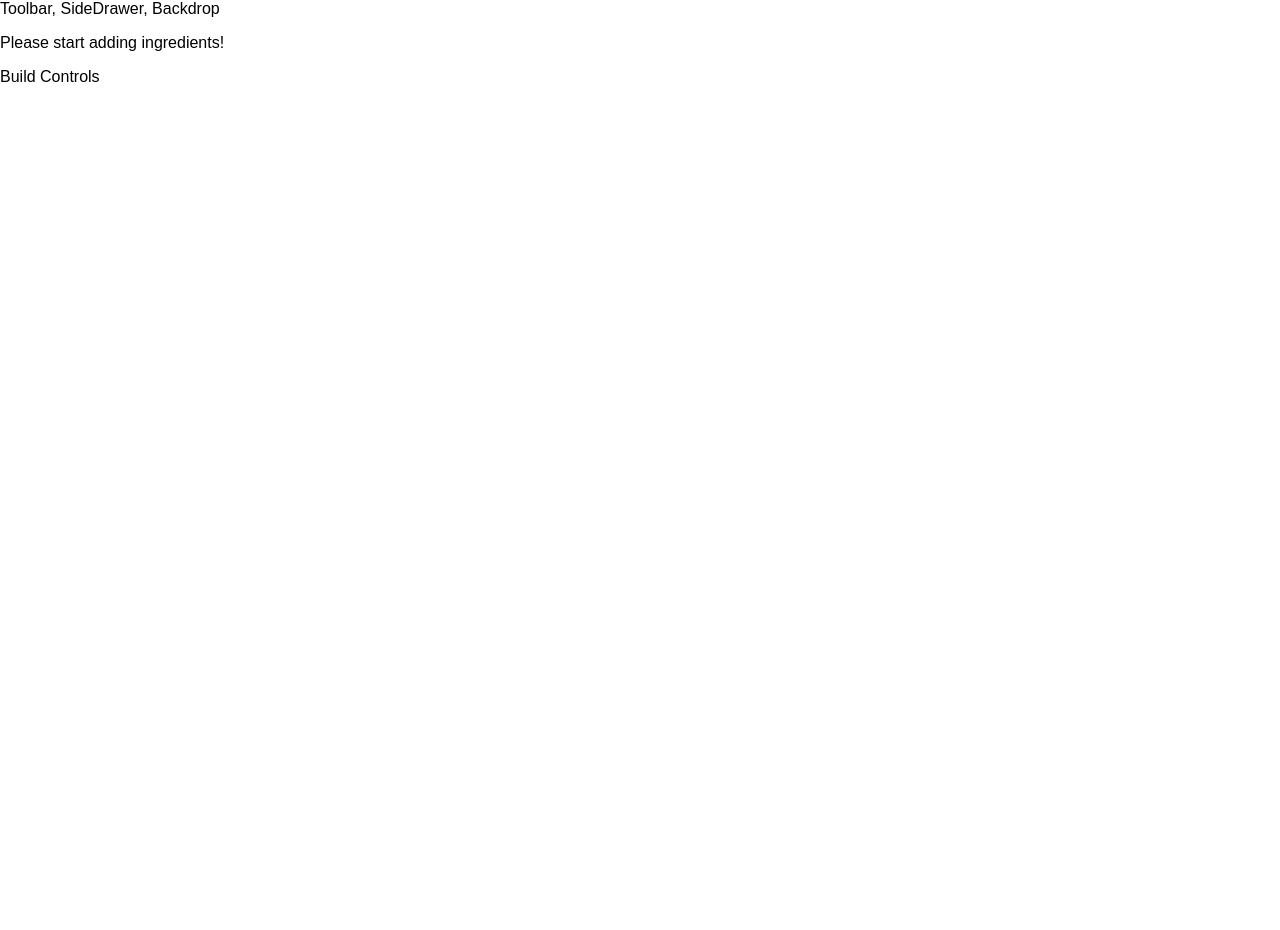
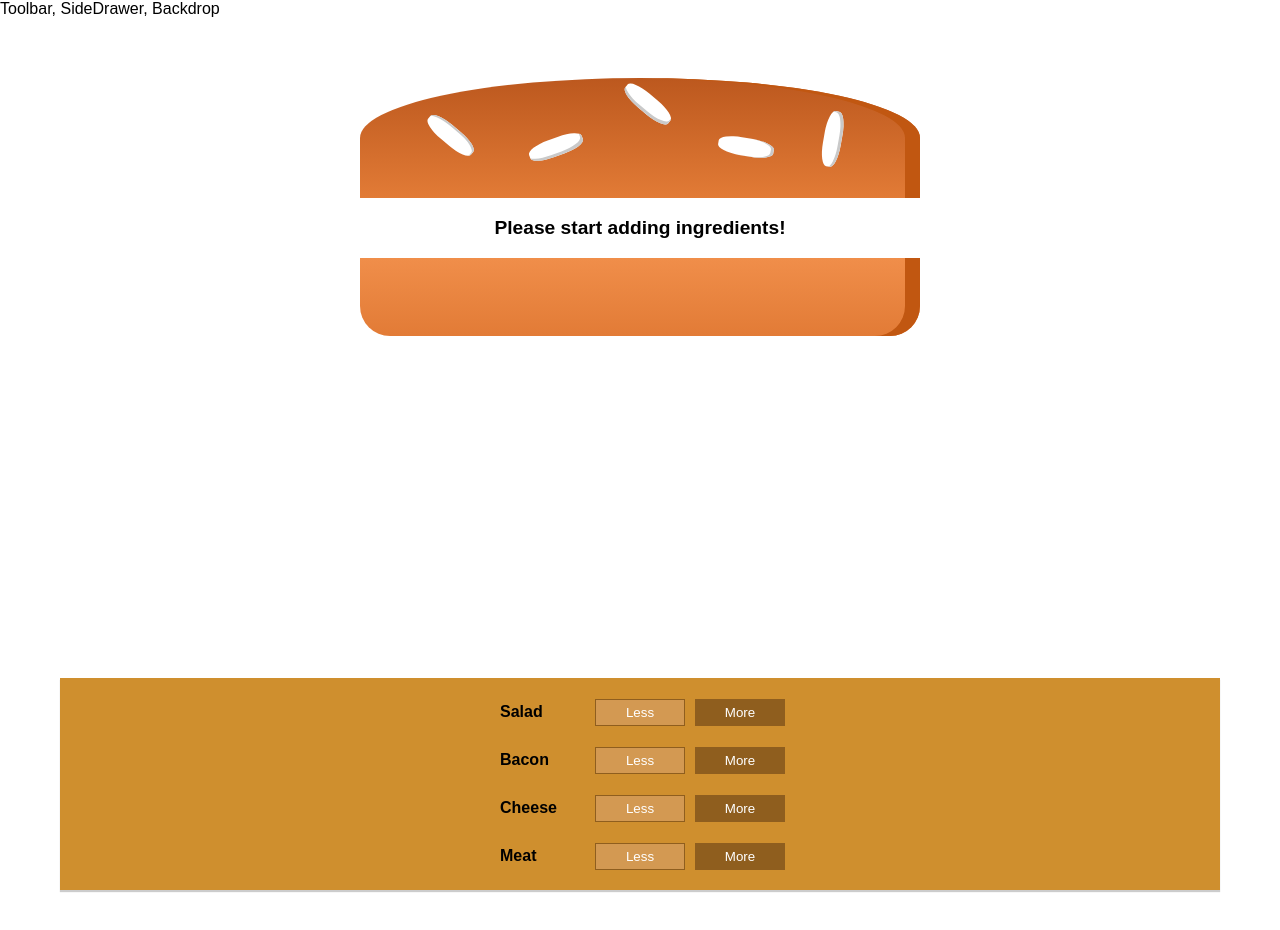
Before and after one commit to AndroshchukSerhii/burger-app, a React app: page / in a window 1280 px wide. Shown: the top 930 px of the page. Before the commit the page ends 800 px from the top, so only its background shows below. Built offline with nearby package versions, Linux system fonts and the light colour scheme.

Commit message:
Adding Control Component

```diff
--- a/config/webpack.config.dev.js
+++ b/config/webpack.config.dev.js
@@ -165,7 +165,7 @@
                 options: {
                   importLoaders: 1,
                   module: true,
-                  localIndentName: '[name]__[local]__[hash:base64:5]'
+                  localIdentName: '[name]__[local]__[hash:base64:5]'
                 },
               },
               {
--- a/config/webpack.config.prod.js
+++ b/config/webpack.config.prod.js
@@ -183,7 +183,7 @@
                         importLoaders: 1,
                         minimize: true,
                         module: true,
-                        localIndentName: '[name]__[local]__[hash:base64:5]',
+                        localIdentName: '[name]__[local]__[hash:base64:5]',
                         sourceMap: shouldUseSourceMap,
                       },
                     },
--- /dev/null
+++ b/src/components/Burger/BuildControls/BuildControl/BuildControl.css
@@ -0,0 +1,55 @@
+.BuildControl {
+    display: flex;
+    justify-content: space-between;
+    align-items: center;
+    margin: 5px 0;
+}
+
+.BuildControl button {
+    display: block;
+    padding: 5px;
+    margin: 0 5px;
+    width: 90px;
+    border: 1px solid #8F5E1E;
+    cursor: pointer;
+    outline: none;
+}
+
+.BuildControl button:disabled {
+    background-color: #AC9980;
+    border: 1px solid #7E7365;
+    color: #ccc;
+    cursor: default;
+}
+
+.BuildControl button:hover:disabled {
+    background-color: #AC9980;
+    color: #ccc;
+    cursor: not-allowed;
+}
+
+.Label {
+    padding: 10px;
+    font-weight: bold;
+    width: 80px;
+}
+
+.BuildControl .Less {
+    background-color: #D39952;
+    color: white;
+}
+
+.BuildControl .More {
+    background-color: #8F5E1E;
+    color: white;
+}
+
+.BuildControl .Less:hover, .BuildControl .Less:active {
+    background-color: #DAA972;
+    color: white;
+}
+
+.BuildControl .More:hover,.BuildControl .More:active {
+    background-color: #99703F;
+    color: white;
+}
--- /dev/null
+++ b/src/components/Burger/BuildControls/BuildControl/BuildControl.js
@@ -0,0 +1,16 @@
+/**
+ * Created by windows on 19.11.2017.
+ */
+import React from 'react';
+
+import classes from './BuildControl.css';
+
+const buildControl = (props) => (
+  <div className={classes.BuildControl}>
+      <div className={classes.Label}>{props.label}</div>
+      <button className={classes.Less}>Less</button>
+      <button className={classes.More}>More</button>
+  </div>
+);
+
+export default buildControl;
--- /dev/null
+++ b/src/components/Burger/BuildControls/BuildControls.css
@@ -0,0 +1,10 @@
+.BuildControls {
+    width: 100%;
+    background-color: #cf8f2e;
+    display: flex;
+    flex-flow: column;
+    align-items: center;
+    box-shadow: 0 2px 1px #ccc;
+    margin: auto;
+    padding: 10px 0;
+}
--- /dev/null
+++ b/src/components/Burger/BuildControls/BuildControls.js
@@ -0,0 +1,19 @@
+import React from 'react';
+import classes from './BuildControls.css';
+import BuildControl from './BuildControl/BuildControl';
+
+const controls = [
+    {label: 'Salad', type: 'salad'},
+    {label: 'Bacon', type: 'bacon'},
+    {label: 'Cheese', type: 'cheese'},
+    {label: 'Meat', type: 'meat'}
+]
+const buildControls = (props) => (
+    <div className={classes.BuildControls}>
+        {controls.map(ctrl => (
+            <BuildControl key={ctrl.label} label={ctrl.label}/>
+        ))}
+    </div>
+);
+
+export default buildControls;
--- a/src/components/Burger/Burger.css
+++ b/src/components/Burger/Burger.css
@@ -2,7 +2,6 @@
     width: 100%;
     margin: auto;
     height: 250px;
-    overflow: scroll;
     text-align: center;
     font-weight: bold;
     font-size: 1.2rem;
--- a/src/components/Burger/Burger.js
+++ b/src/components/Burger/Burger.js
@@ -15,7 +15,6 @@
     if (transformedIngredients.length === 0) {
         transformedIngredients = <p>Please start adding ingredients!</p>
     }
-    console.log(transformedIngredients);
     return (
         <div className={classes.Burger}>
             <BurgerIngredient type="bread-top" />
--- a/src/containers/BurgerBuilder/BurgerBuilder.js
+++ b/src/containers/BurgerBuilder/BurgerBuilder.js
@@ -1,7 +1,7 @@
 import  React, {Component} from 'react';
 import  Aox from '../../hoc/Aox';
 import Burger from '../../components/Burger/Burger';
-
+import  BuildControls from '../../components/Burger/BuildControls/BuildControls';
 class BurgerBuilder extends Component {
     state = {
         ingredients: {
@@ -15,7 +15,7 @@
         return (
             <Aox>
                 <Burger ingredients={this.state.ingredients}/>
-                <div>Build Controls</div>
+                <BuildControls />
             </Aox>
         )
     }
```
